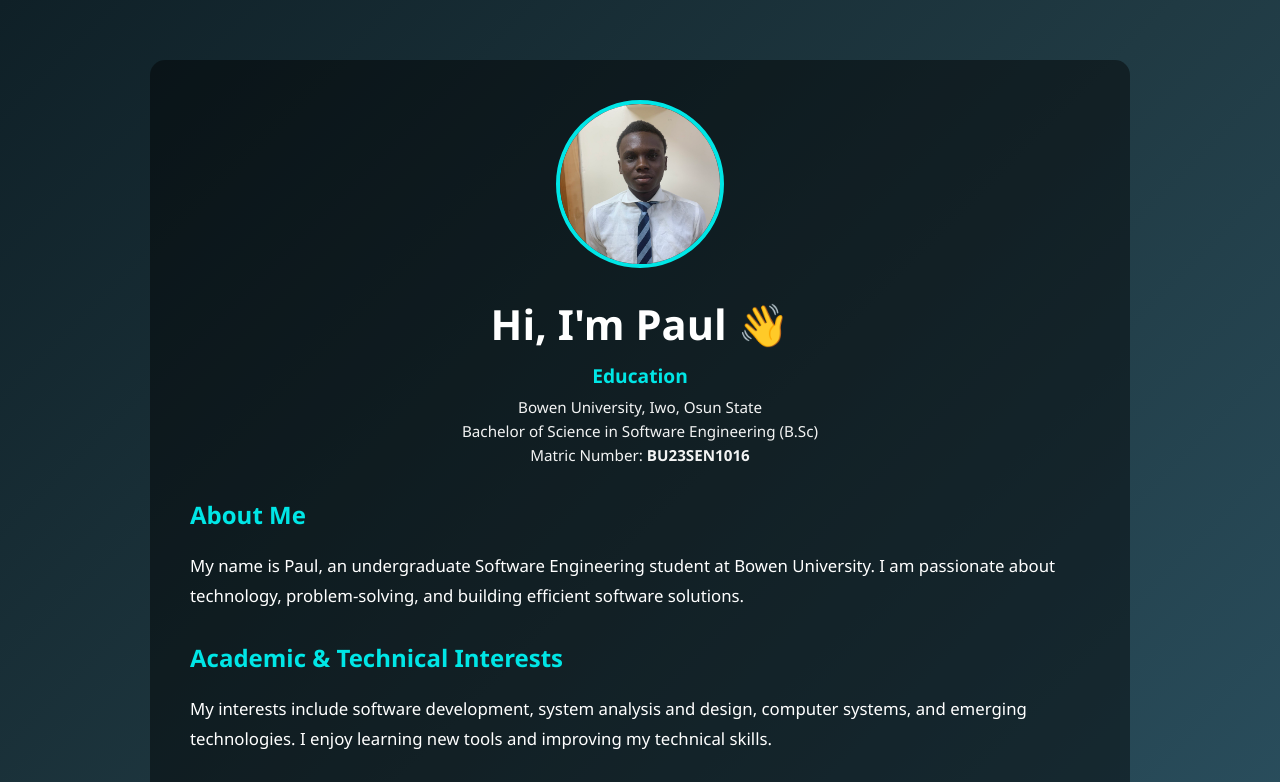
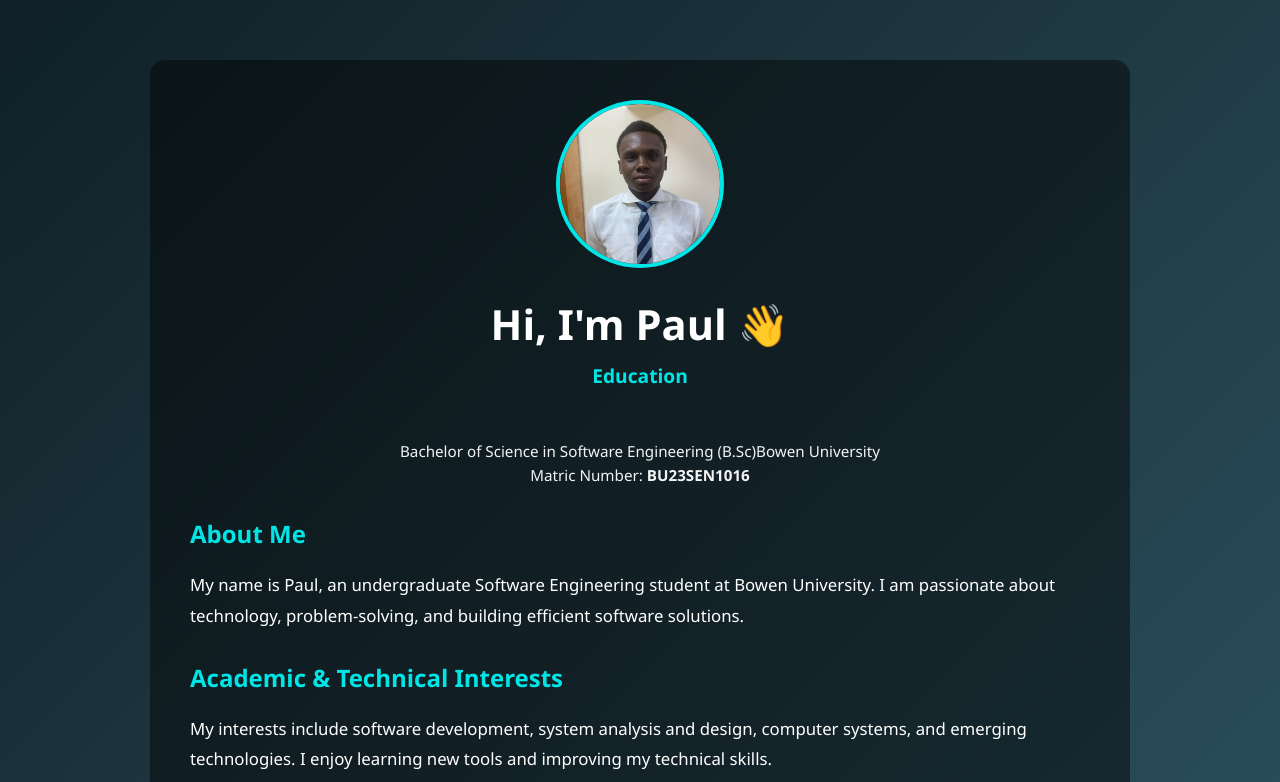
Before and after one commit to Paulo101-tech/Paul-about, a plain HTML site: page index.html in a window 1280 px wide. Shown: the top 782 px of the page. Drawn offline with Linux system fonts and the light colour scheme.

Commit message:
Update index.html

```diff
--- a/index.html
+++ b/index.html
@@ -88,9 +88,9 @@
     <!-- Education Section -->
     <div class="edu-box">
       <div class="edu-title">Education</div>
+      <br></br>
       <div class="edu-text">
-        Bowen University, Iwo, Osun State<br>
-        Bachelor of Science in Software Engineering (B.Sc)<br>
+        Bachelor of Science in Software Engineering (B.Sc)Bowen University <br>
         Matric Number: <strong>BU23SEN1016</strong>
       </div>
     </div>
```
